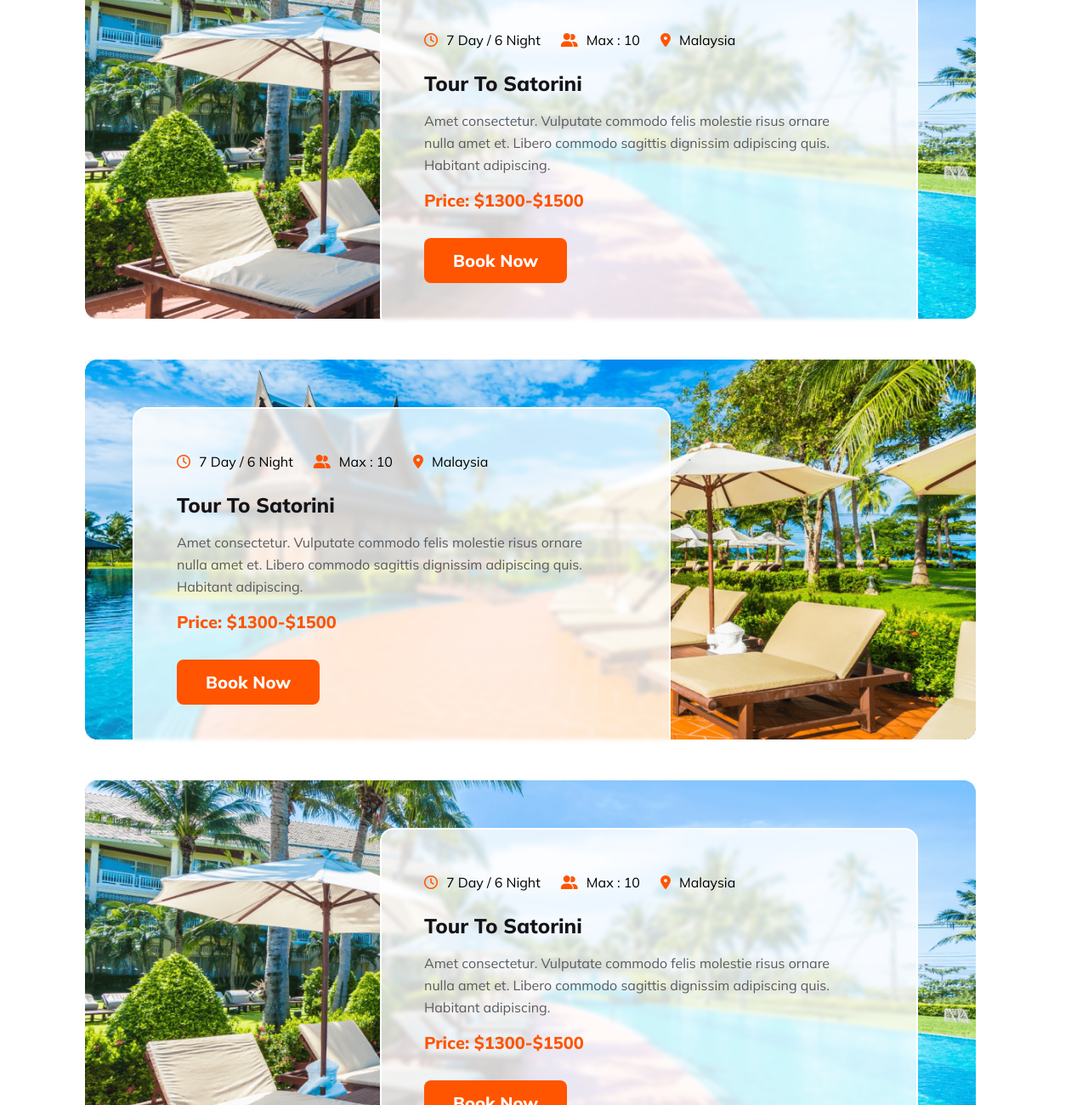
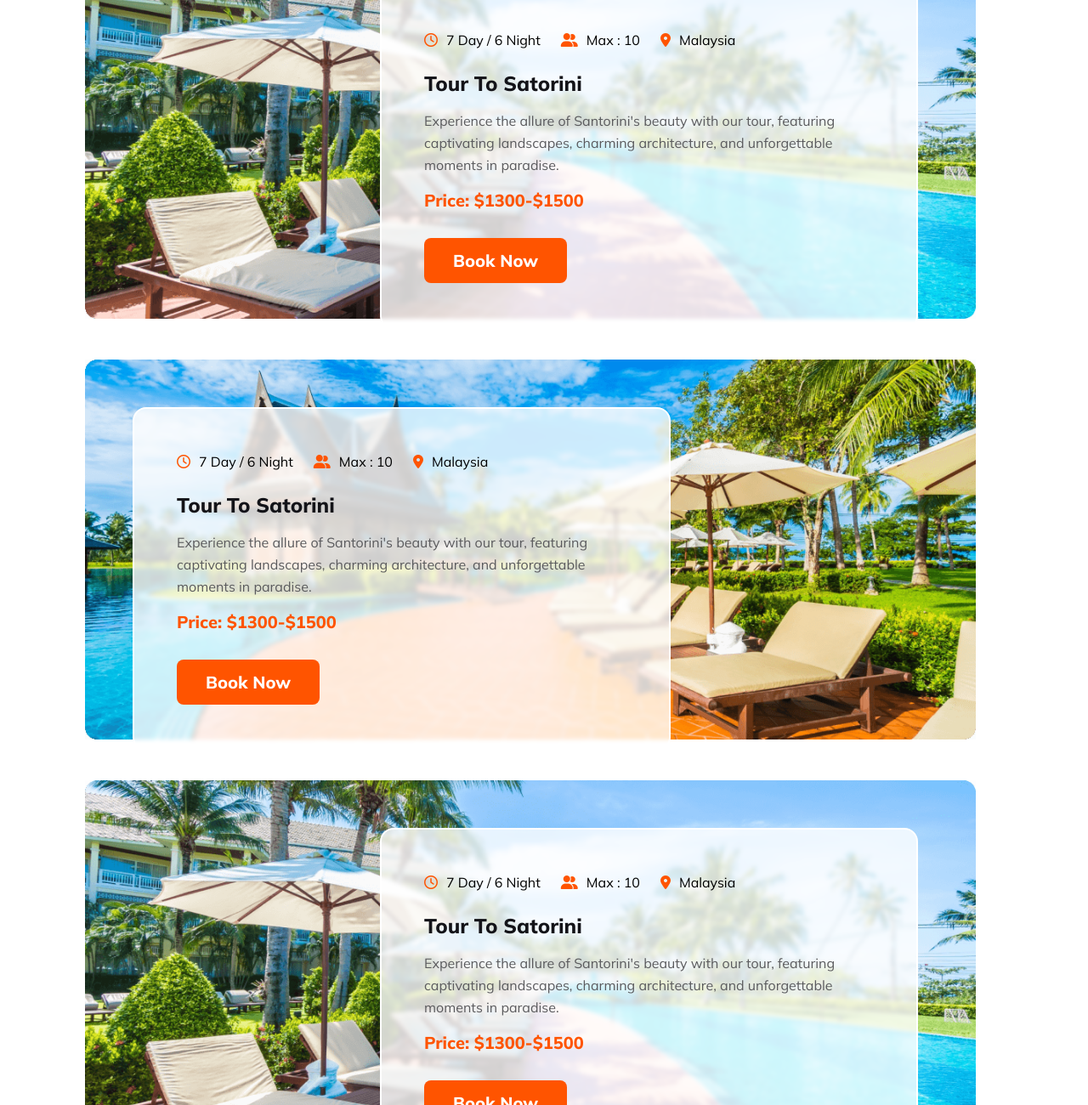
Before and after one commit to Mahbub049/Trust-Travels, a plain HTML site: page index.html in a window 1280 px wide. Shown: the part 4220-5520 px from the top of the page at 85% size. Drawn offline with Linux system fonts and the light colour scheme.

Commit message:
dummy text removed in deals section

```diff
--- a/index.html
+++ b/index.html
@@ -210,8 +210,7 @@
                         </div>
                         <div class="full-deals">
                             <h2 class="deals-heading">Tour To Satorini</h2>
-                            <p class="deals-desc">Amet consectetur. Vulputate commodo felis
-                                molestie risus  ornare nulla amet et. Libero commodo sagittis dignissim adipiscing quis. Habitant adipiscing.</p>
+                            <p class="deals-desc">Experience the allure of Santorini's beauty with our tour, featuring captivating landscapes, charming architecture, and unforgettable moments in paradise.</p>
                             <p class="deals-price">Price: $1300-$1500</p>
                             <button class="btn-primary">Book Now</button>
                         </div>
@@ -240,8 +239,7 @@
                         </div>
                         <div class="full-deals">
                             <h2 class="deals-heading">Tour To Satorini</h2>
-                            <p class="deals-desc">Amet consectetur. Vulputate commodo felis
-                                molestie risus  ornare nulla amet et. Libero commodo sagittis dignissim adipiscing quis. Habitant adipiscing.</p>
+                            <p class="deals-desc">Experience the allure of Santorini's beauty with our tour, featuring captivating landscapes, charming architecture, and unforgettable moments in paradise.</p>
                             <p class="deals-price">Price: $1300-$1500</p>
                             <button class="btn-primary">Book Now</button>
                         </div>
@@ -270,8 +268,7 @@
                         </div>
                         <div class="full-deals">
                             <h2 class="deals-heading">Tour To Satorini</h2>
-                            <p class="deals-desc">Amet consectetur. Vulputate commodo felis
-                                molestie risus  ornare nulla amet et. Libero commodo sagittis dignissim adipiscing quis. Habitant adipiscing.</p>
+                            <p class="deals-desc">Experience the allure of Santorini's beauty with our tour, featuring captivating landscapes, charming architecture, and unforgettable moments in paradise.</p>
                             <p class="deals-price">Price: $1300-$1500</p>
                             <button class="btn-primary">Book Now</button>
                         </div>
```
